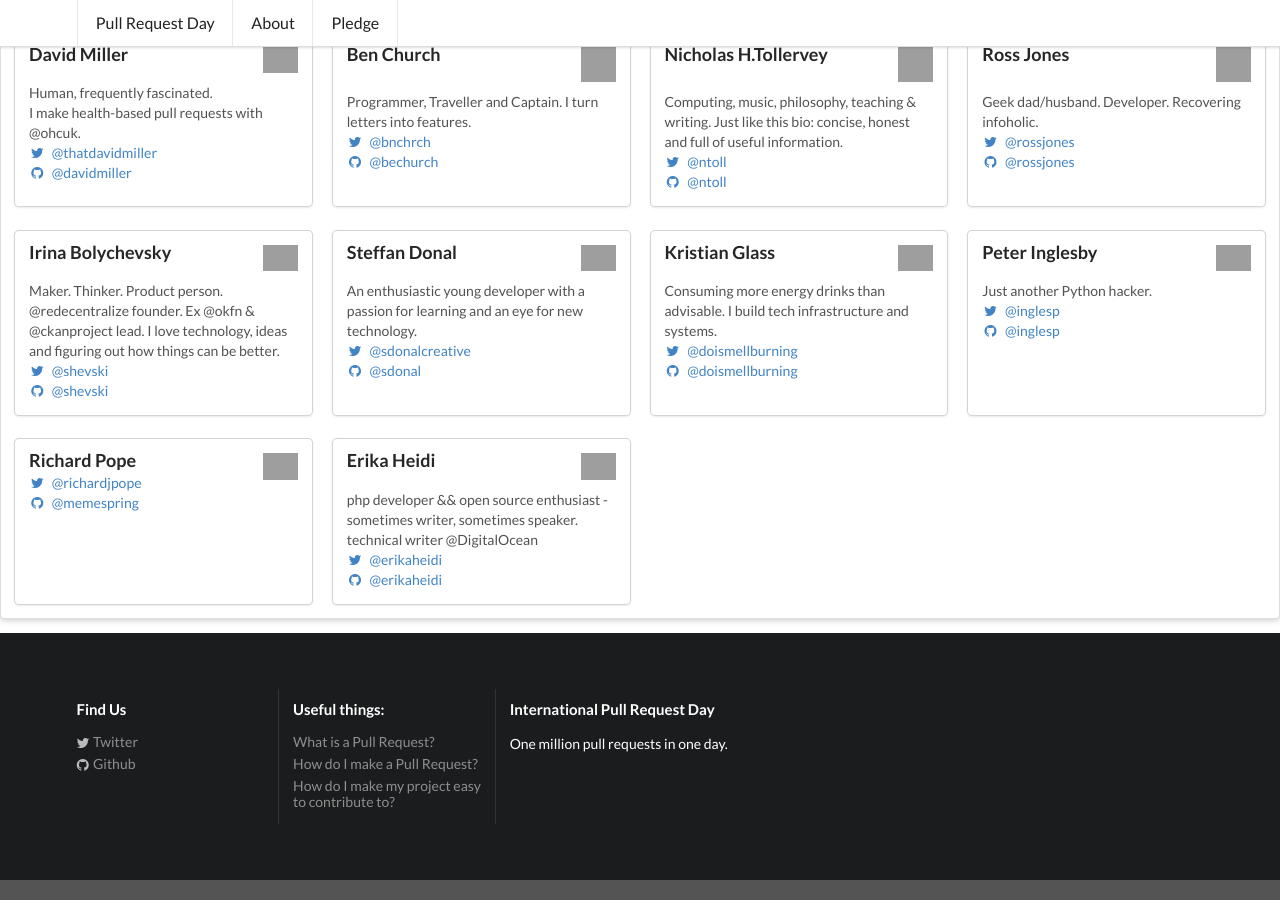
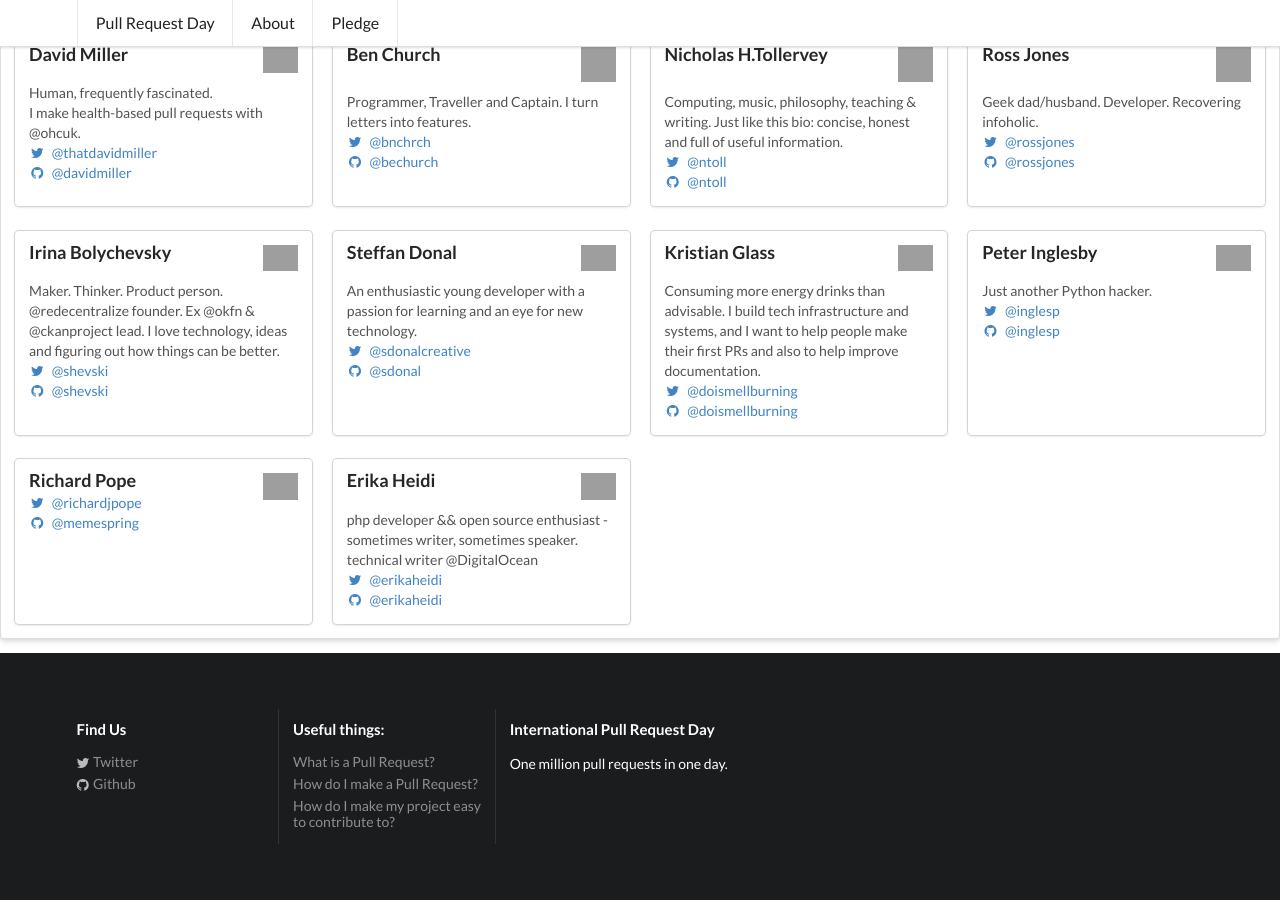
Before and after one commit to pullrequestday/pullrequestday, a Jekyll site: the page built from pledge/index.html, in a window 1280 px wide and 900 px high, scrolled down 1909 px, cut to the strip 0-900 px from the top of the window. Built offline with Jekyll 4.4.1, drawn with Linux system fonts in a browser that asks for light colours; grey boxes are pictures that could not be loaded.

Commit message:
Expanded Kristian's goals for PRDay
Yay docs! Yay new people!

```diff
--- a/pledge/index.html
+++ b/pledge/index.html
@@ -238,7 +238,10 @@ layout: default
       <div class="content">
         <img class="right floated mini ui image" src="https://pbs.twimg.com/profile_images/661490082075967488/SuoBjs8z_400x400.jpg">
         <div class="header">Kristian Glass</div>
-        <div class="description">Consuming more energy drinks than advisable. I build tech infrastructure and systems.</div>
+        <div class="description">
+          Consuming more energy drinks than advisable.
+          I build tech infrastructure and systems, and I want to help people make their first PRs and also to help improve documentation.
+        </div>
         <div class="extra content">
           <p>
             <a target="_blank" href="http://twitter.com/doismellburning">
```
